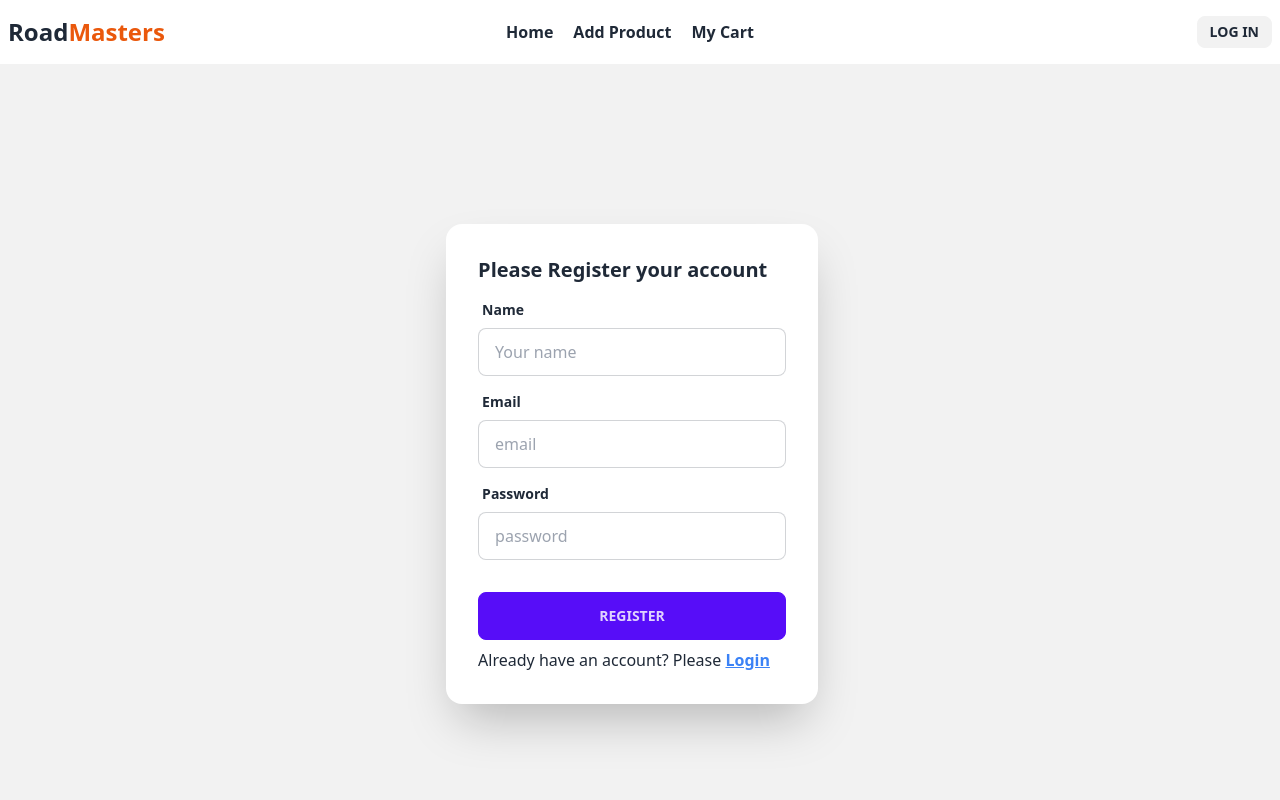
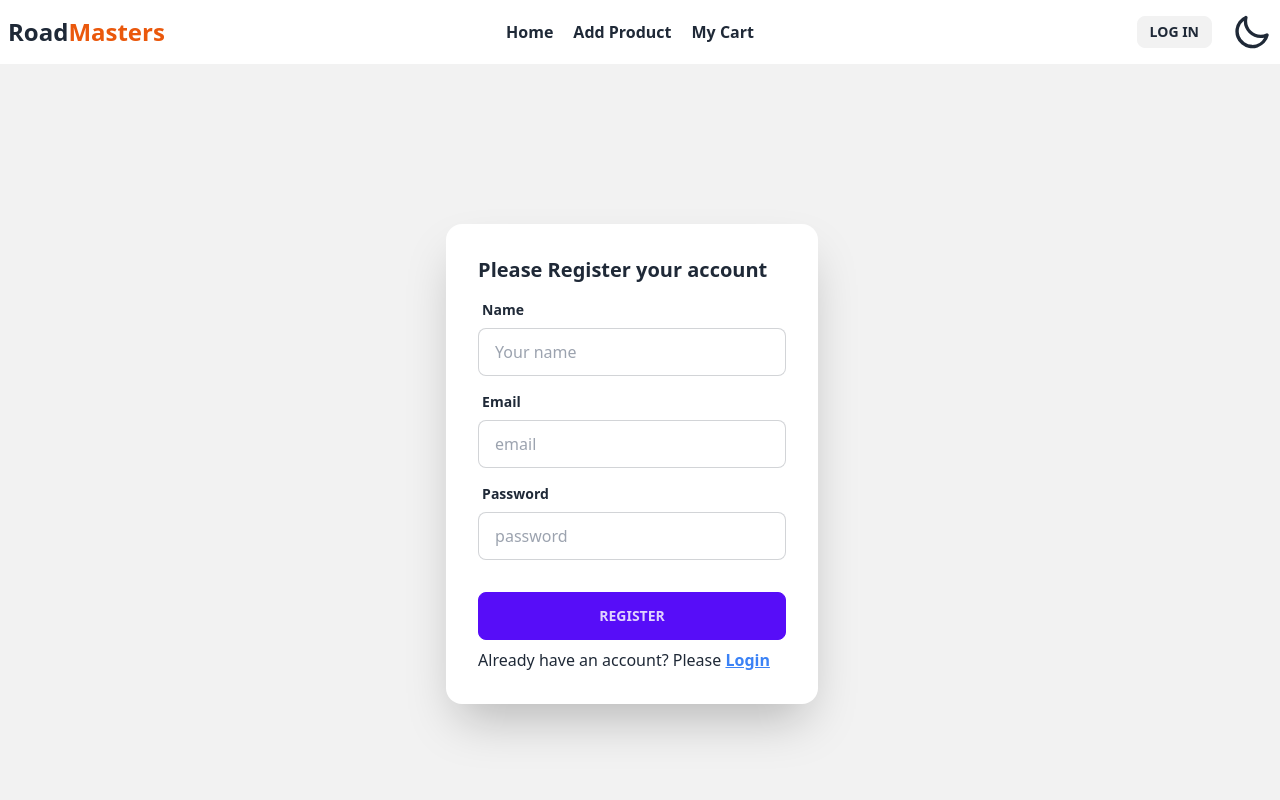
Before and after one commit to Mahbub2027/automotive-store-client, a React (Vite) app: page /signup in a window 1280 px wide. Shown: the top 800 px of the page. Built offline with nearby package versions, Linux system fonts and the light colour scheme; no server answers.

Commit message:
dark mode added

```diff
--- a/src/components/pages/Navbar/Navbar.jsx
+++ b/src/components/pages/Navbar/Navbar.jsx
@@ -1,15 +1,31 @@
 
-import { useContext } from "react";
+import { useContext, useEffect, useState } from "react";
 import { Link, NavLink } from "react-router-dom";
 import { AuthContext } from "../../provider/AuthProvider";
 
 
 const Navbar = () => {
-    const {user , logOutUser } = useContext(AuthContext);
+    const { user, logOutUser } = useContext(AuthContext);
+
+    const [theme, setTheme] = useState(localStorage.getItem('theme') ? localStorage.getItem('theam') : "light");
+    const handleToggle = e =>{
+        if(e.target.checked){
+            setTheme('dark')
+        }
+        else{
+            setTheme('light')
+        }
+    }
+    useEffect(()=>{
+        localStorage.setItem('theme', theme);
+        const localTheme = localStorage.getItem('theme');
+        document.querySelector('html').setAttribute('data-theme', localTheme);
+    },[theme])
 
 
 
-    const handleLogOut = () =>{
+
+    const handleLogOut = () => {
         logOutUser()
             .then(() => {
                 console.log("User logout successfully")
@@ -61,12 +77,23 @@
 
                 {
                     user ? <>
-                    <span>{user.displayName }</span>
+                        <span>{user.displayName}</span>
                         <button onClick={handleLogOut} className="btn btn-sm">Sign out</button>
                     </> :
                         <Link to='/login'><button className="btn btn-sm">Log in</button></Link>
                 }
+                <label className="swap swap-rotate ml-5">
 
+                    {/* this hidden checkbox controls the state */}
+                    <input type="checkbox" onChange={handleToggle}  />
+
+                    {/* sun icon */}
+                    <svg className="swap-on fill-current w-10 h-10" xmlns="http://www.w3.org/2000/svg" viewBox="0 0 24 24"><path d="M5.64,17l-.71.71a1,1,0,0,0,0,1.41,1,1,0,0,0,1.41,0l.71-.71A1,1,0,0,0,5.64,17ZM5,12a1,1,0,0,0-1-1H3a1,1,0,0,0,0,2H4A1,1,0,0,0,5,12Zm7-7a1,1,0,0,0,1-1V3a1,1,0,0,0-2,0V4A1,1,0,0,0,12,5ZM5.64,7.05a1,1,0,0,0,.7.29,1,1,0,0,0,.71-.29,1,1,0,0,0,0-1.41l-.71-.71A1,1,0,0,0,4.93,6.34Zm12,.29a1,1,0,0,0,.7-.29l.71-.71a1,1,0,1,0-1.41-1.41L17,5.64a1,1,0,0,0,0,1.41A1,1,0,0,0,17.66,7.34ZM21,11H20a1,1,0,0,0,0,2h1a1,1,0,0,0,0-2Zm-9,8a1,1,0,0,0-1,1v1a1,1,0,0,0,2,0V20A1,1,0,0,0,12,19ZM18.36,17A1,1,0,0,0,17,18.36l.71.71a1,1,0,0,0,1.41,0,1,1,0,0,0,0-1.41ZM12,6.5A5.5,5.5,0,1,0,17.5,12,5.51,5.51,0,0,0,12,6.5Zm0,9A3.5,3.5,0,1,1,15.5,12,3.5,3.5,0,0,1,12,15.5Z" /></svg>
+
+                    {/* moon icon */}
+                    <svg className="swap-off fill-current w-10 h-10" xmlns="http://www.w3.org/2000/svg" viewBox="0 0 24 24"><path d="M21.64,13a1,1,0,0,0-1.05-.14,8.05,8.05,0,0,1-3.37.73A8.15,8.15,0,0,1,9.08,5.49a8.59,8.59,0,0,1,.25-2A1,1,0,0,0,8,2.36,10.14,10.14,0,1,0,22,14.05,1,1,0,0,0,21.64,13Zm-9.5,6.69A8.14,8.14,0,0,1,7.08,5.22v.27A10.15,10.15,0,0,0,17.22,15.63a9.79,9.79,0,0,0,2.1-.22A8.11,8.11,0,0,1,12.14,19.73Z" /></svg>
+
+                </label>
 
 
             </div>
@@ -76,4 +103,4 @@
 
 export default Navbar;
 
- {/* <a className="btn">Log in</a> */}
+{/* <a className="btn">Log in</a> */ }
--- a/tailwind.config.js
+++ b/tailwind.config.js
@@ -8,4 +8,7 @@
     extend: {},
   },
   plugins: [require("daisyui")],
+  daisyui: {
+    themes: ["light", "dark"],
+  },
 }
```
Lines whose indentation alone changed are shown as unchanged.
